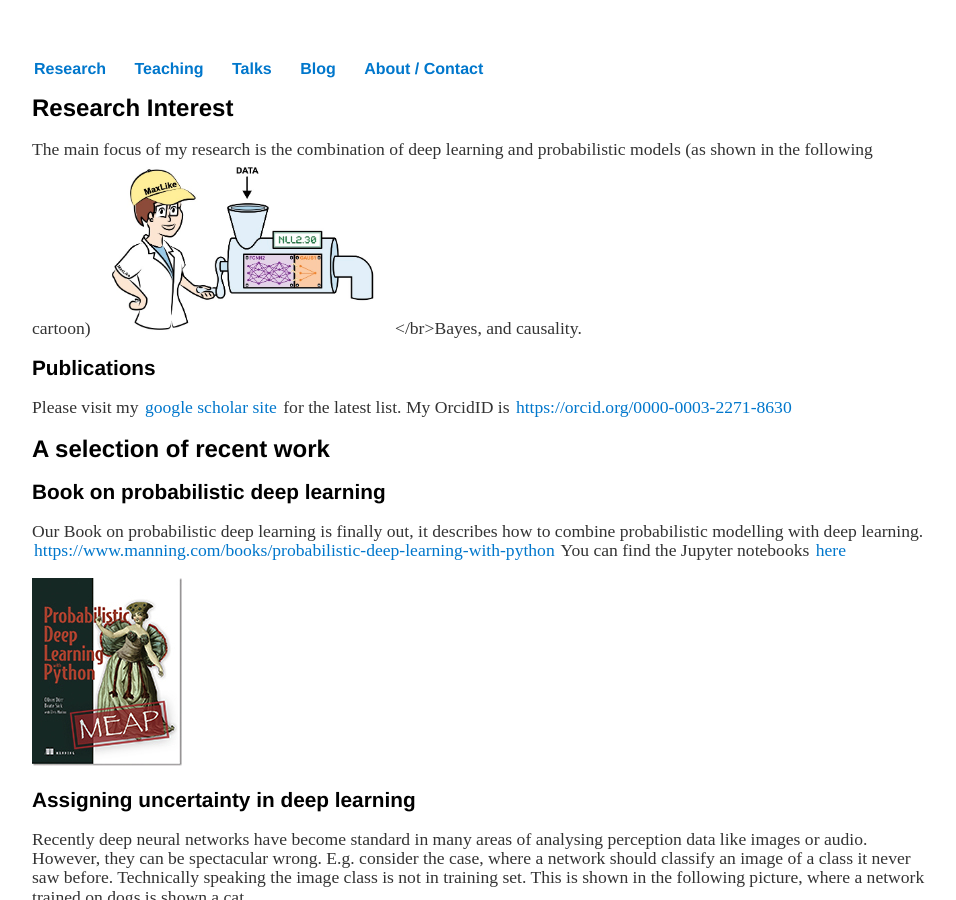
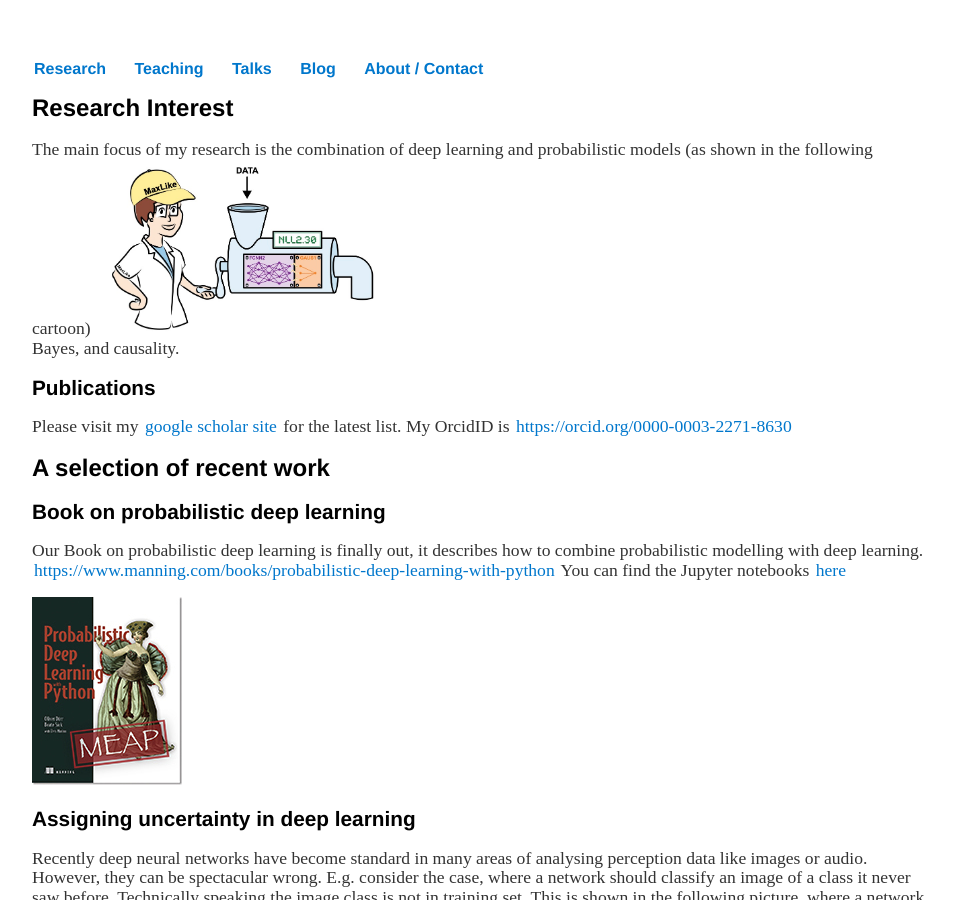
Before and after one commit to oduerr/oduerr.github.io, a Jekyll site: the page built from index.md, in a window 1280 px wide and 900 px high. Shown: the whole window, without its empty margins (160-1116 px from the left). Built offline with Jekyll 4.4.1, drawn with Linux system fonts in a browser that asks for light colours.

Commit message:
changes </br> to <br>

```diff
--- a/index.md
+++ b/index.md
@@ -4,7 +4,7 @@ title: Research Interest
 ---
 # Research Interest
 The main focus of my research is the combination of deep learning and probabilistic models (as shown in the following cartoon)
-<img src="imgs/ch05_00_opener.jpg" alt="image" width="300"></br>Bayes, and causality.
+<img src="imgs/ch05_00_opener.jpg" alt="image" width="300"><br>Bayes, and causality.
 
 
 ## Publications
```
